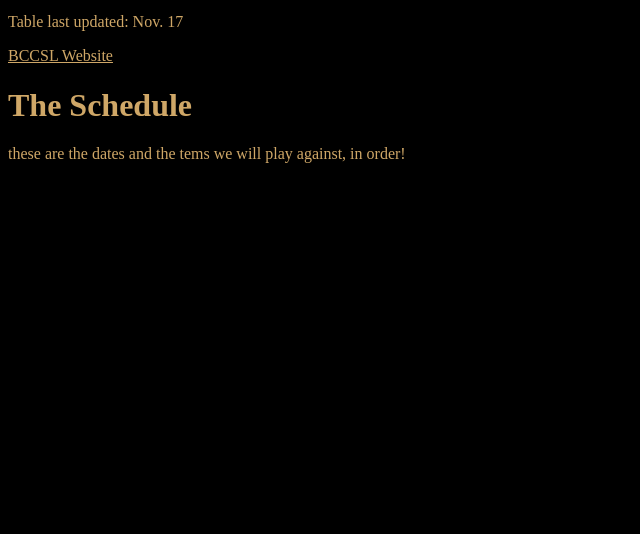
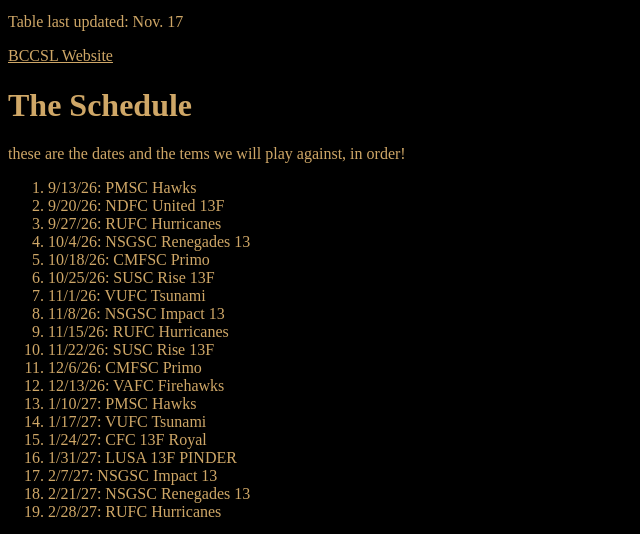
Before and after one commit to adriannarai1/adriannarai1.github.io, a plain HTML site: page index.html in a window 1280 px wide. Shown: the part 451-985 px from the top of the page, without its empty margins (0-640 px from the left). Drawn offline with Linux system fonts and the light colour scheme.

Commit message:
Update index.html

```diff
--- a/index.html
+++ b/index.html
@@ -10,6 +10,9 @@ p    {color: #cfa767;}
 		table	{color: #cfa767;}
 		a	{color: #cfa767;}
 		href {color: #cfa767;}
+		ol {color: #cfa767;}
+		li	{color: #cfa767;}
+		ul {color: #cfa767;}
     }
   </style>
 	<h1>BFC D1 U14G</h1>
```
